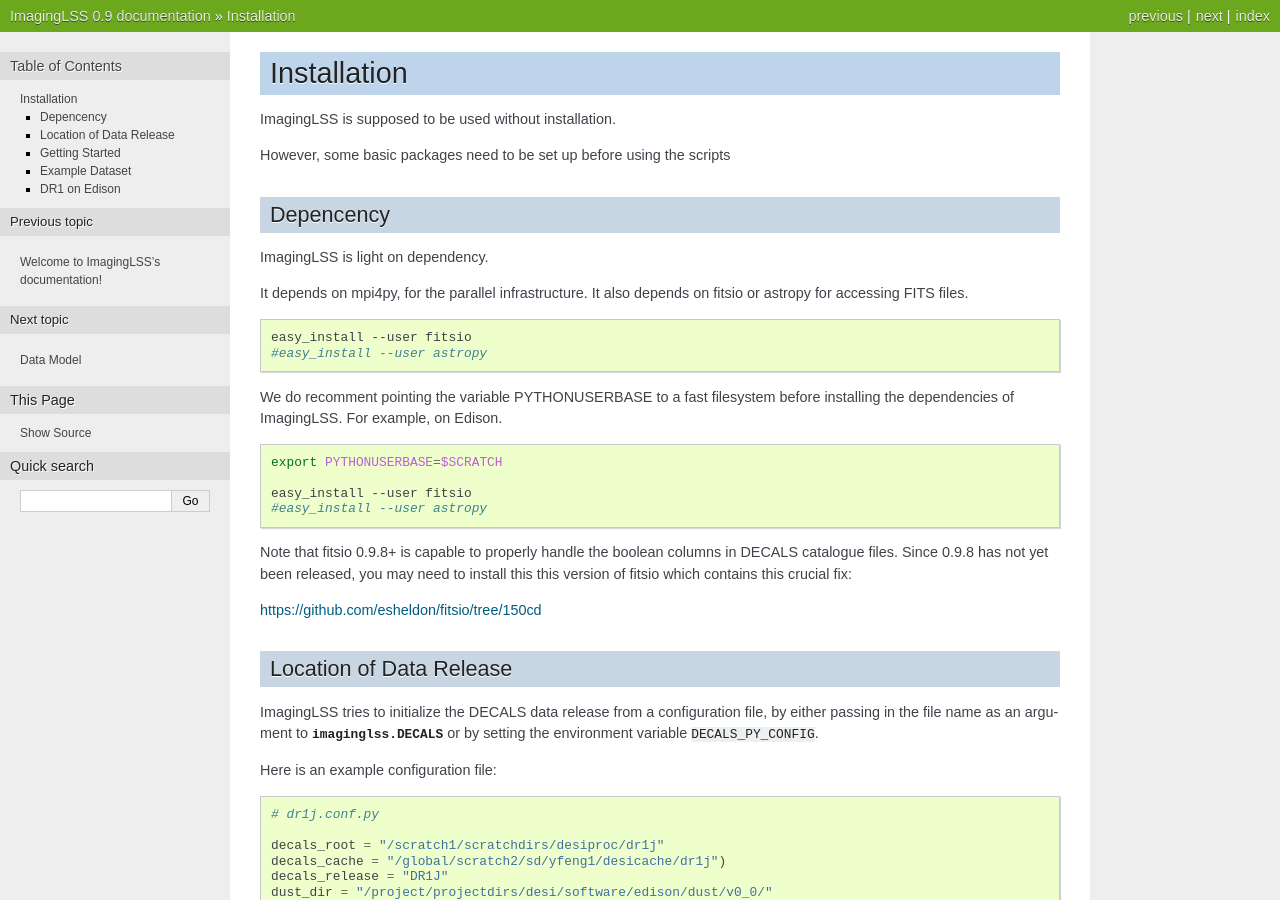
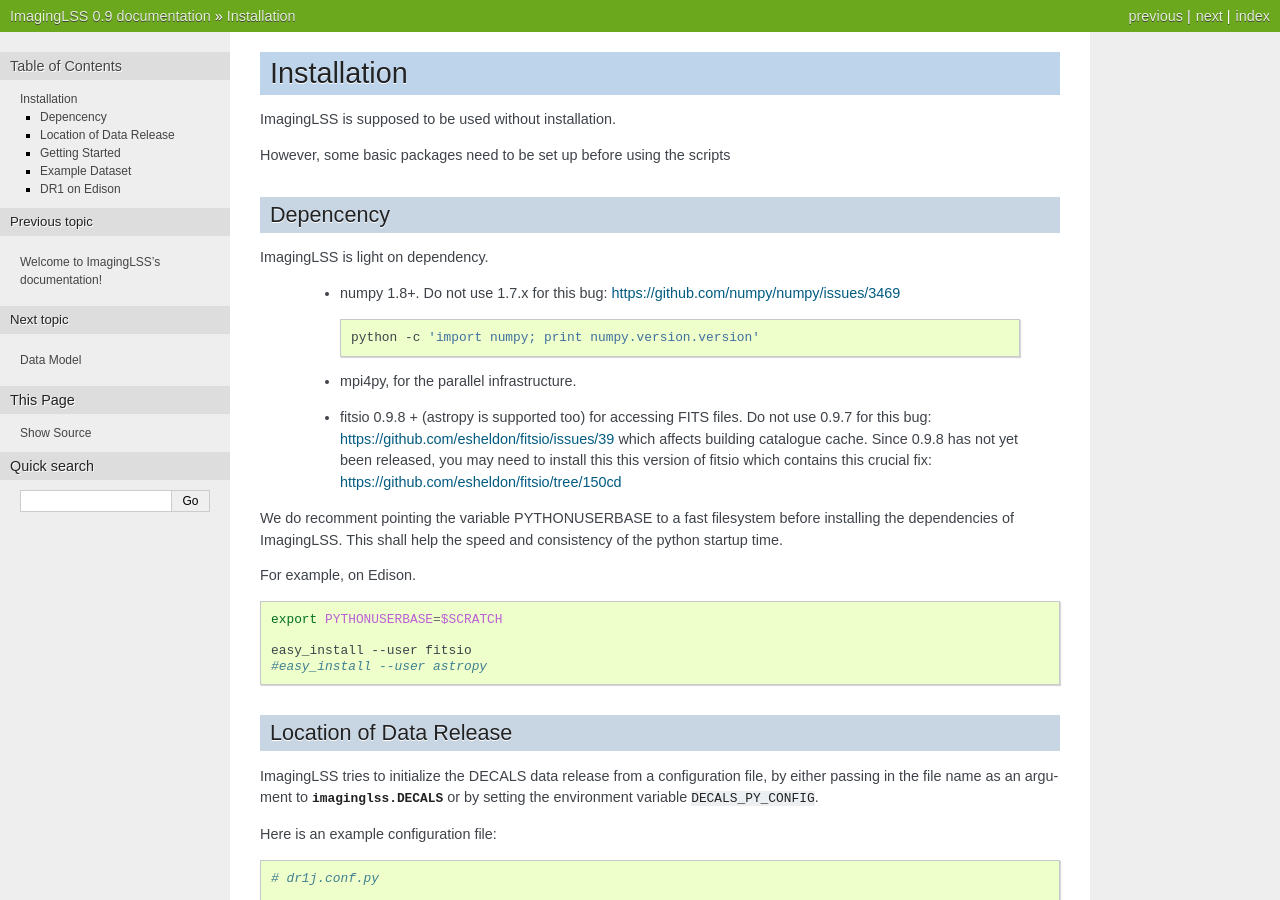
Before and after one commit to desihub/imaginglss, a Sphinx documentation site: the page built from docs/install.rst, in a window 1280 px wide and 900 px high. Built offline with Sphinx 7.4.7, drawn with Linux system fonts in a browser that asks for light colours; formulas are drawn with MathJax 3; pages that are not in the unit, such as notebooks, are missing from menus.

Commit message:
add version requirements.

```diff
--- a/docs/install.rst
+++ b/docs/install.rst
@@ -10,16 +10,26 @@
 
 ImagingLSS is light on dependency.
 
-It depends on mpi4py, for the parallel infrastructure.
-It also depends on fitsio or astropy for accessing FITS files.
+ - numpy 1.8+.
+   Do not use 1.7.x for this bug: https://github.com/numpy/numpy/issues/3469
 
-.. code-block:: bash
+   .. code-block:: bash
 
-    easy_install --user fitsio
-    #easy_install --user astropy
+       python -c 'import numpy; print numpy.version.version'
+
+ - mpi4py, for the parallel infrastructure.
+
+ - fitsio 0.9.8 + (astropy is supported too) for accessing FITS files.
+   Do not use 0.9.7 for this bug: https://github.com/esheldon/fitsio/issues/39
+   which affects building catalogue cache.
+   Since 0.9.8 has not yet been released, you may need to install this
+   this version of fitsio which contains this crucial fix:
+   https://github.com/esheldon/fitsio/tree/150cd
 
 We do recomment pointing the variable PYTHONUSERBASE to a fast filesystem before installing
-the dependencies of ImagingLSS. For example, on Edison.
+the dependencies of ImagingLSS. This shall help the speed and consistency of the python startup time.
+
+For example, on Edison.
 
 .. code-block:: bash
 
@@ -28,11 +38,6 @@
     easy_install --user fitsio
     #easy_install --user astropy
 
-Note that fitsio 0.9.8+ is capable to properly handle the boolean columns in DECALS
-catalogue files. Since 0.9.8 has not yet been released, you may need to install this
-this version of fitsio which contains this crucial fix:
-
-https://github.com/esheldon/fitsio/tree/150cd
 
 Location of Data Release
 ------------------------
```
